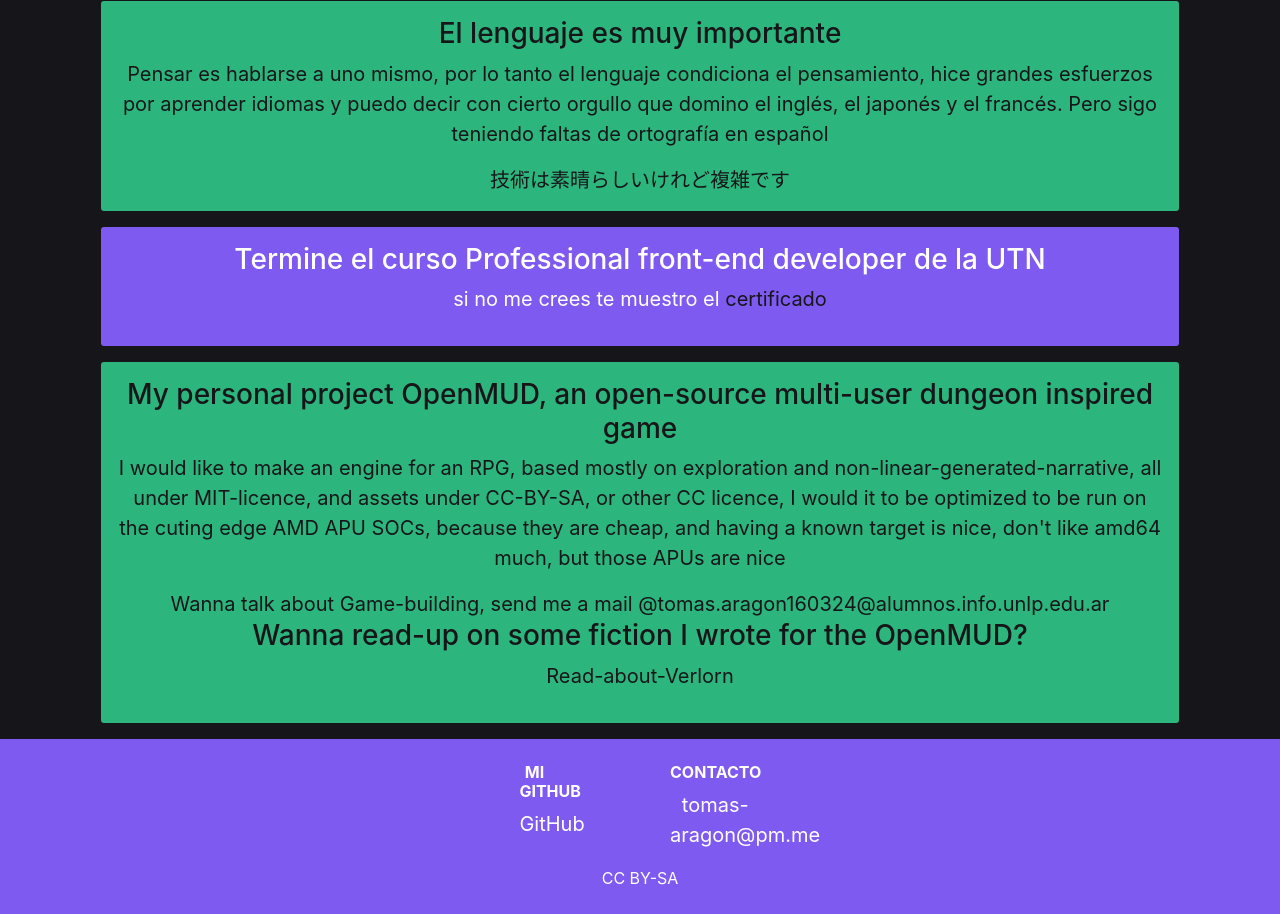
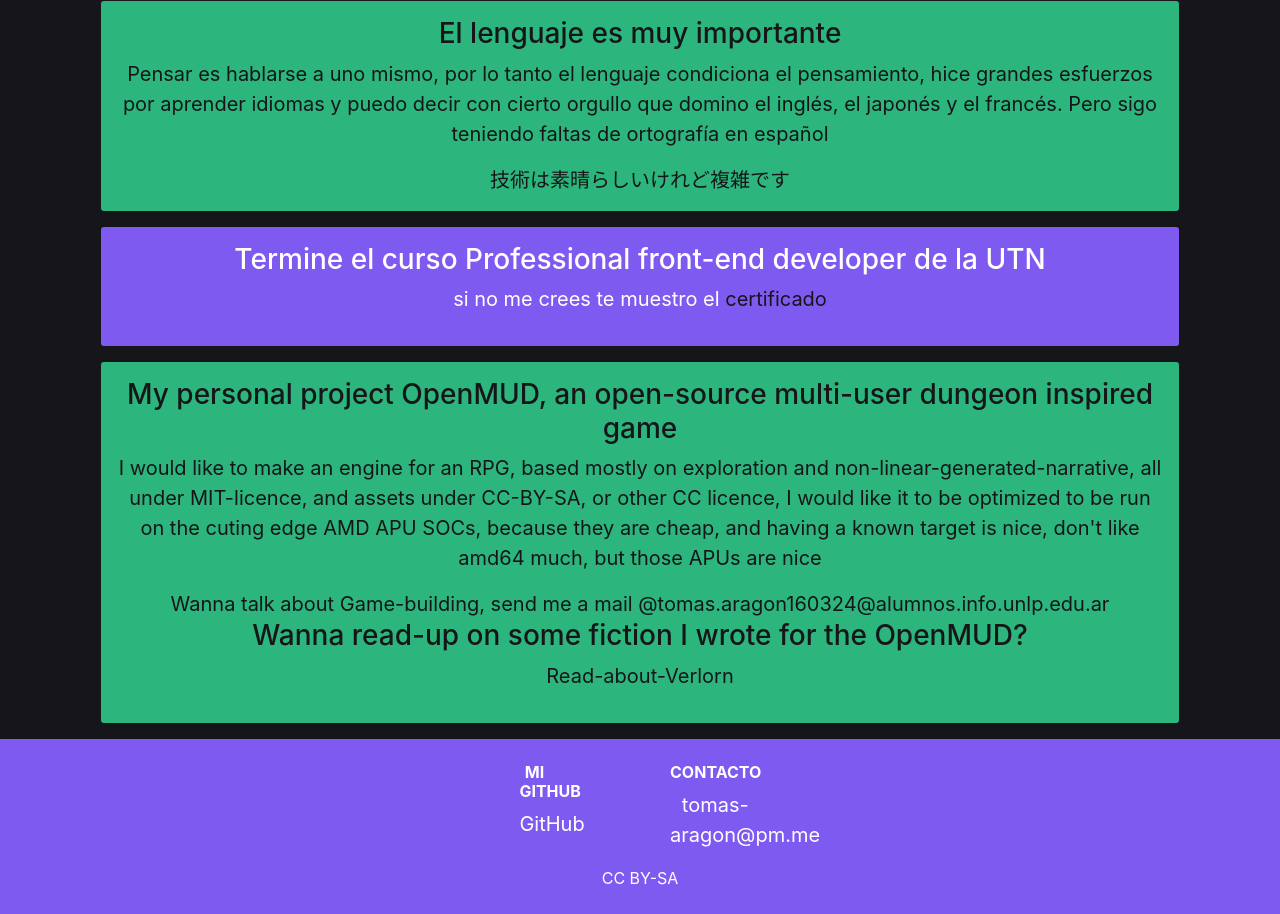
Before and after one commit to tomas-aragon/personal-website-2023, a website: page index.html in a window 1280 px wide. Shown: the part 3705-4619 px from the top of the page. Drawn offline with nearby package versions, Linux system fonts and the light colour scheme.

Commit message:
change some grammar

```diff
--- a/index.html
+++ b/index.html
@@ -273,7 +273,7 @@
 
       <h3>My personal project OpenMUD, an open-source multi-user dungeon inspired game</h3>
 
-      <p>I would like to make an engine for an RPG, based mostly on exploration and non-linear-generated-narrative, all under MIT-licence, and assets under CC-BY-SA, or other CC licence, I would it to be optimized to be run on the cuting edge AMD APU SOCs, because they are cheap, and having a known target is nice, don't like amd64 much, but those APUs are nice</p>
+      <p>I would like to make an engine for an RPG, based mostly on exploration and non-linear-generated-narrative, all under MIT-licence, and assets under CC-BY-SA, or other CC licence, I would like it to be optimized to be run on the cuting edge AMD APU SOCs, because they are cheap, and having a known target is nice, don't like amd64 much, but those APUs are nice</p>
 
       <p class="centrar-hor">Wanna talk about Game-building, send me a mail @<a href="mailto:tomas.aragon160324@alumnos.info.unlp.edu.ar" class="pp-font-background">tomas.aragon160324@alumnos.info.unlp.edu.ar</a></p>
 
```
